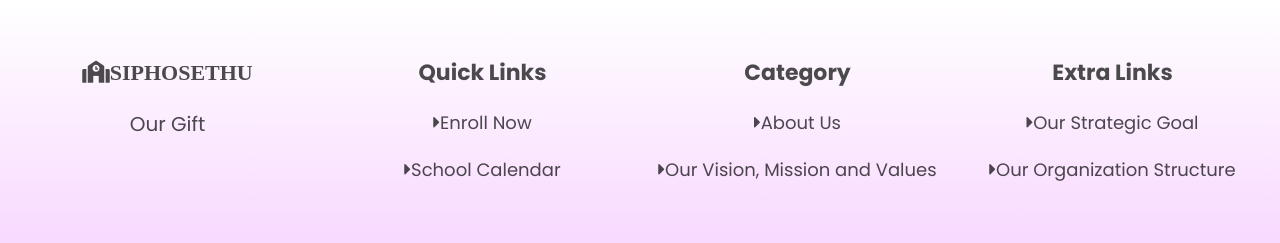
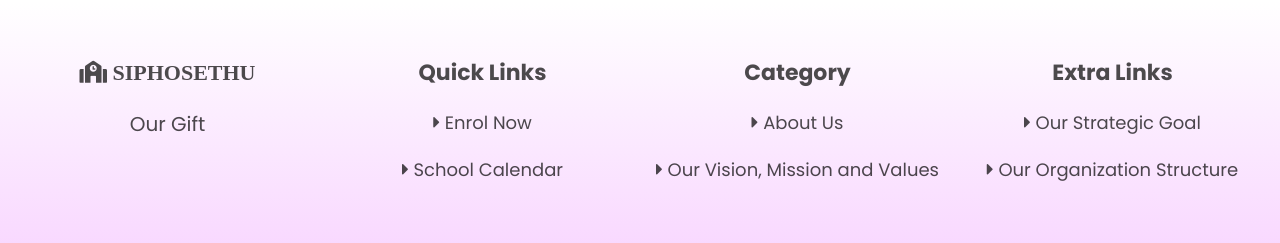
Before and after one commit to ClaudeMonareng/siphosethu, a plain HTML site: page schoolCalendar.html in a window 1280 px wide. Shown: the part 1152-1395 px from the top of the page. Drawn offline with Linux system fonts and the light colour scheme.

Commit message:
Update schoolCalendar.html

```diff
--- a/schoolCalendar.html
+++ b/schoolCalendar.html
@@ -129,23 +129,23 @@
     <div class="footer background">
         <div class="box-container">
             <div class="box">
-                <h3><i class="fas fa-school">SIPHOSETHU</i></h3>
+                <h3><i class="fas fa-school"> SIPHOSETHU</i></h3>
                 <P>Our Gift</P>
             </div>
             <div class="box">
                 <h3>Quick Links</h3>
-                <a href="enroll.html"><i class="fas fa-caret-right"></i>Enroll Now</a>
-                <a href="schoolCalendar.html"><i class="fas fa-caret-right"></i>School Calendar</a>
+                <a href="enroll.html"><i class="fas fa-caret-right"></i> Enrol Now</a>
+                <a href="schoolCalendar.html"><i class="fas fa-caret-right"></i> School Calendar</a>
             </div>
             <div class="box">
                 <h3>Category</h3>
-                <a href="background.html "><i class="fas fa-caret-right"></i>About Us</a>
-                <a href="vision.html"><i class="fas fa-caret-right"></i>Our Vision, Mission and Values</a>
+                <a href="background.html "><i class="fas fa-caret-right"></i> About Us</a>
+                <a href="vision.html"><i class="fas fa-caret-right"></i> Our Vision, Mission and Values</a>
             </div>
             <div class="box">
                 <h3>Extra Links</h3>
-                <a href="strategicGoal.html"><i class="fas fa-caret-right"></i>Our Strategic Goal</a>
-                <a href="organizationStructure.html"><i class="fas fa-caret-right"></i>Our Organization Structure</a>
+                <a href="strategicGoal.html"><i class="fas fa-caret-right"></i> Our Strategic Goal</a>
+                <a href="organizationStructure.html"><i class="fas fa-caret-right"></i> Our Organization Structure</a>
             </div>
         </div>
         <div class="footer-copyright" style="margin-top: 8rem;">
```
